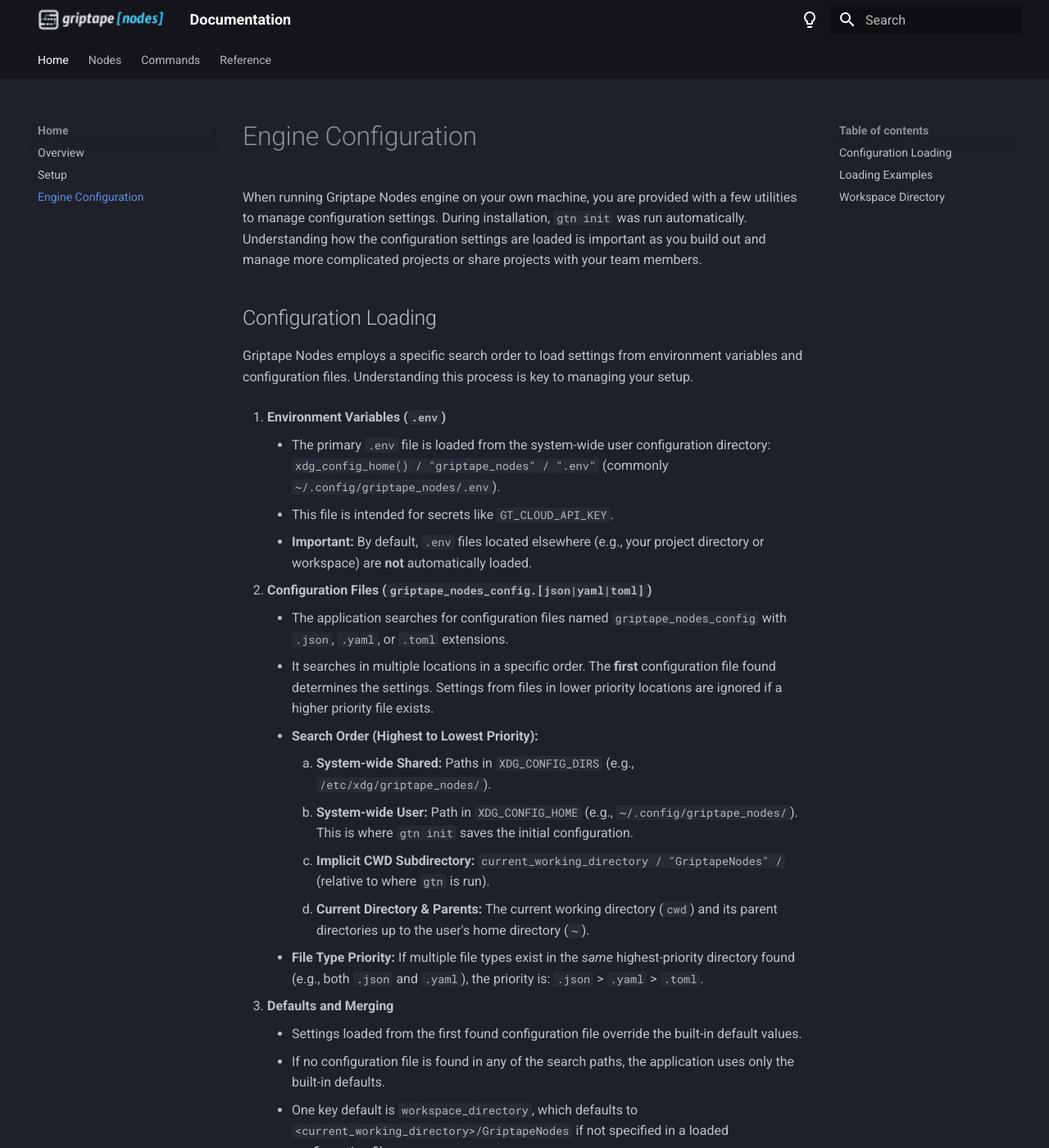
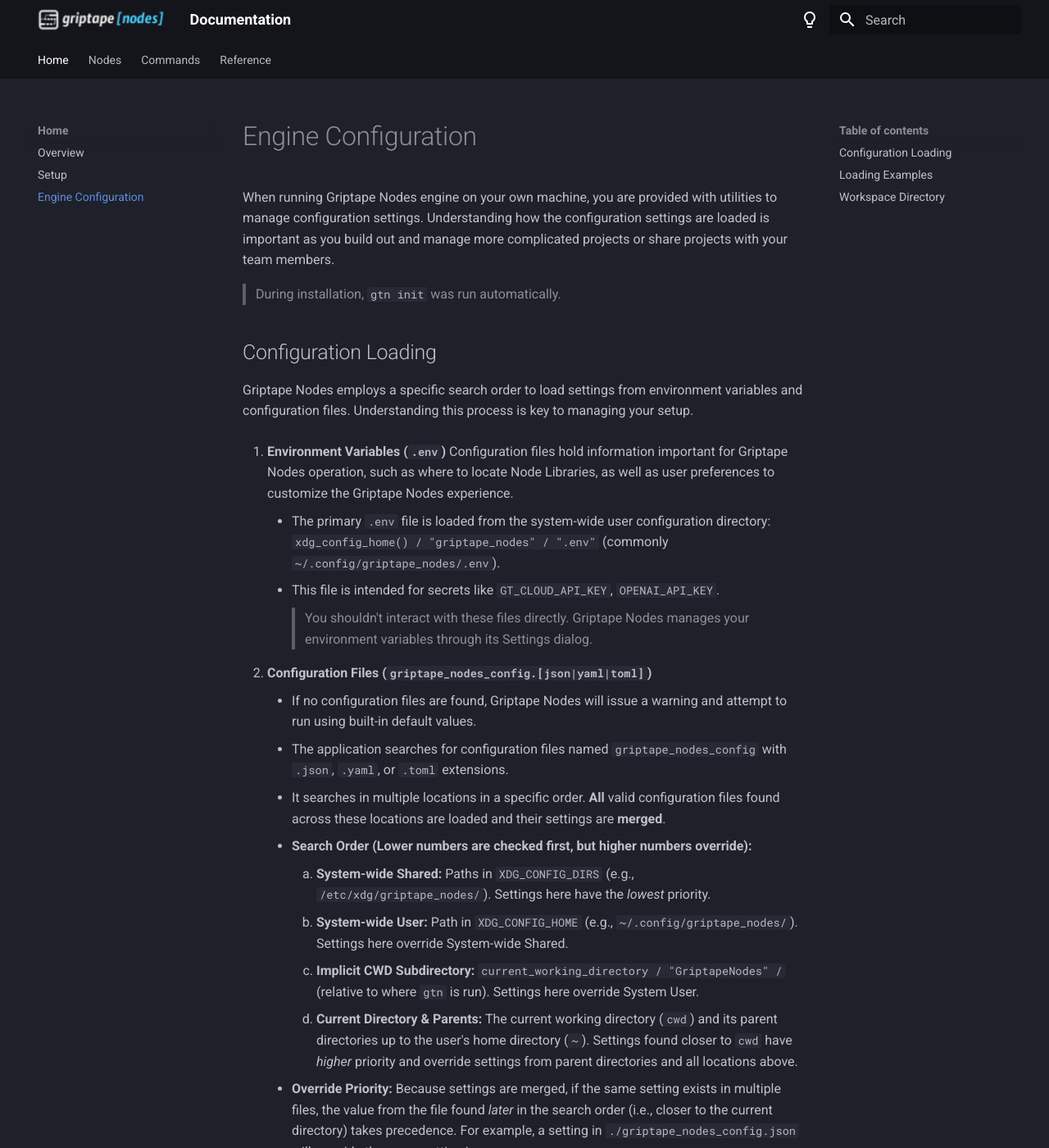
Before and after one commit to griptape-ai/griptape-nodes, an MkDocs documentation site: the page built from docs/configuration.md, in a window 1280 px wide and 1400 px high. Shown: the whole window at 82% size. Built offline with MkDocs 1.6.1 and Material for MkDocs 9.7.7, drawn with Linux system fonts in a browser that asks for light colours; some of the changed text lies outside the part shown.

Commit message:
addressed comments. template doc in a different PR

```diff
--- a/docs/configuration.md
+++ b/docs/configuration.md
@@ -1,25 +1,30 @@
 # Engine Configuration
 
-When running Griptape Nodes engine on your own machine, you are provided with a few utilities to manage configuration settings. During installation, `gtn init` was run automatically. Understanding how the configuration settings are loaded is important as you build out and manage more complicated projects or share projects with your team members.
+When running Griptape Nodes engine on your own machine, you are provided with utilities to manage configuration settings. Understanding how the configuration settings are loaded is important as you build out and manage more complicated projects or share projects with your team members.
+
+> During installation, `gtn init` was run automatically.
 
 ## Configuration Loading
 
 Griptape Nodes employs a specific search order to load settings from environment variables and configuration files. Understanding this process is key to managing your setup.
 
 1.  **Environment Variables (`.env`)**
+Configuration files hold information important for Griptape Nodes operation, such as where to locate Node Libraries, as well as user preferences to customize the Griptape Nodes experience.
     *   The primary `.env` file is loaded from the system-wide user configuration directory: `xdg_config_home() / "griptape_nodes" / ".env"` (commonly `~/.config/griptape_nodes/.env`).
-    *   This file is intended for secrets like `GT_CLOUD_API_KEY`.
-    *   **Important:** By default, `.env` files located elsewhere (e.g., your project directory or workspace) are **not** automatically loaded.
+    *   This file is intended for secrets like `GT_CLOUD_API_KEY`, `OPENAI_API_KEY`.
+> You shouldn't interact with these files directly. Griptape Nodes manages your environment variables through its Settings dialog.
 
 2.  **Configuration Files (`griptape_nodes_config.[json|yaml|toml]`)**
+    *   If no configuration files are found, Griptape Nodes will issue a warning and attempt to run using built-in default values.
     *   The application searches for configuration files named `griptape_nodes_config` with `.json`, `.yaml`, or `.toml` extensions.
-    *   It searches in multiple locations in a specific order. The **first** configuration file found determines the settings. Settings from files in lower priority locations are ignored if a higher priority file exists.
-    *   **Search Order (Highest to Lowest Priority):**
-        1.  **System-wide Shared:** Paths in `XDG_CONFIG_DIRS` (e.g., `/etc/xdg/griptape_nodes/`).
-        2.  **System-wide User:** Path in `XDG_CONFIG_HOME` (e.g., `~/.config/griptape_nodes/`). This is where `gtn init` saves the initial configuration.
-        3.  **Implicit CWD Subdirectory:** `current_working_directory / "GriptapeNodes" /` (relative to where `gtn` is run).
-        4.  **Current Directory & Parents:** The current working directory (`cwd`) and its parent directories up to the user's home directory (`~`).
-    *   **File Type Priority:** If multiple file types exist in the *same* highest-priority directory found (e.g., both `.json` and `.yaml`), the priority is: `.json` > `.yaml` > `.toml`.
+    *   It searches in multiple locations in a specific order. **All** valid configuration files found across these locations are loaded and their settings are **merged**.
+    *   **Search Order (Lower numbers are checked first, but higher numbers override):**
+        1.  **System-wide Shared:** Paths in `XDG_CONFIG_DIRS` (e.g., `/etc/xdg/griptape_nodes/`). Settings here have the *lowest* priority.
+        2.  **System-wide User:** Path in `XDG_CONFIG_HOME` (e.g., `~/.config/griptape_nodes/`). Settings here override System-wide Shared.
+        3.  **Implicit CWD Subdirectory:** `current_working_directory / "GriptapeNodes" /` (relative to where `gtn` is run). Settings here override System User.
+        4.  **Current Directory & Parents:** The current working directory (`cwd`) and its parent directories up to the user's home directory (`~`). Settings found closer to `cwd` have *higher* priority and override settings from parent directories and all locations above.
+    *   **Override Priority:** Because settings are merged, if the same setting exists in multiple files, the value from the file found *later* in the search order (i.e., closer to the current directory) takes precedence. For example, a setting in `./griptape_nodes_config.json` will override the same setting in `~/.config/griptape_nodes/griptape_nodes_config.json`.
+    *   **File Type Priority:** If multiple file types (e.g., `.json` and `.yaml`) exist in the *same directory*, they are all loaded, but the priority for merging within that *single* directory is: `.json` > `.yaml` > `.toml`.
 
 3.  **Defaults and Merging**
     *   Settings loaded from the first found configuration file override the built-in default values.
```
Also changed, not shown: CONTRIBUTING.md (+1 -0 lines), docs/setup.md (+4 -4 lines).
